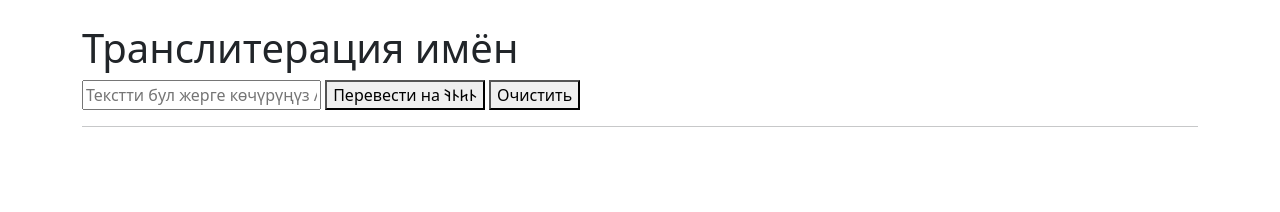
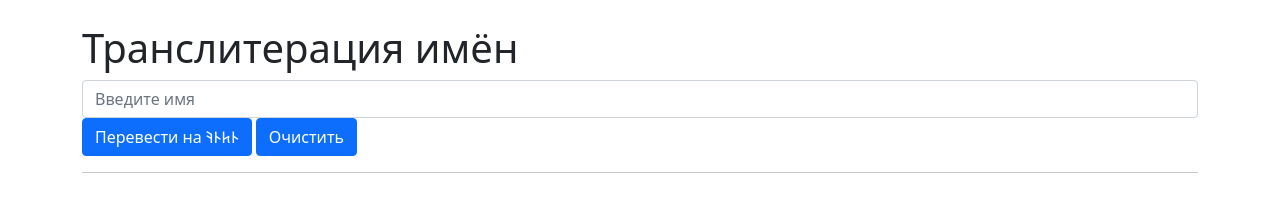
Before and after one commit to atakhan/bitikname, a plain HTML site: page index.html in a window 1280 px wide. Drawn offline with nearby package versions, Linux system fonts and the light colour scheme.

Commit message:
update form elements design

```diff
--- a/index.html
+++ b/index.html
@@ -20,9 +20,9 @@
       </div>
       <div class="row">
         <div class="col">
-          <input id="userInput" placeholder="Текстти бул жерге көчүрүңүз /жазыңыз" spellcheck="false">
-          <button onclick="document.getElementById('result').textContent = convert_to_enesaj(document.getElementById('userInput').value); document.getElementById('result').setAttribute('dir', 'rtl');" title="Кирил арибиндеги текстти байырқы қырғыз [руна сымал] жазмасына қоторуңуз"></em>Перевести на 𐰄𐱅𐰄𐰚</button>
-          <button class="buton" onclick="document.getElementById('userInput').value = ''; document.getElementById('result').textContent = '';">Очистить</button>
+          <input class="form-control" id="userInput" placeholder="Введите имя" spellcheck="false">
+          <button class="btn btn-primary" onclick="document.getElementById('result').textContent = convert_to_enesaj(document.getElementById('userInput').value); document.getElementById('result').setAttribute('dir', 'rtl');" title="Кирил арибиндеги текстти байырқы қырғыз [руна сымал] жазмасына қоторуңуз"></em>Перевести на 𐰄𐱅𐰄𐰚</button>
+          <button class="btn btn-primary" onclick="document.getElementById('userInput').value = ''; document.getElementById('result').textContent = '';">Очистить</button>
         </div>
       </div>
       <hr>
```
